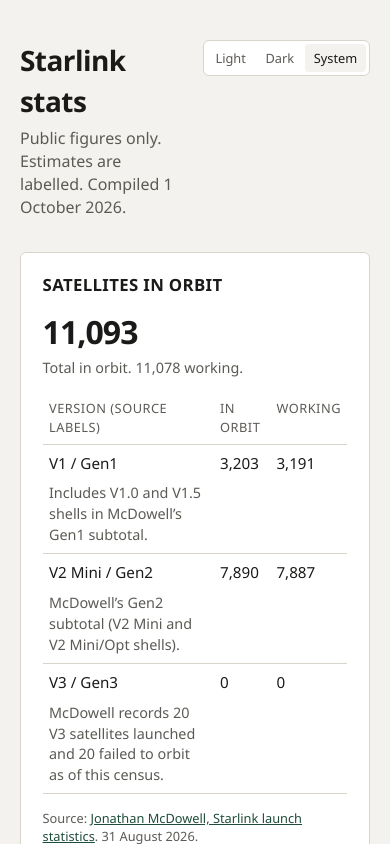
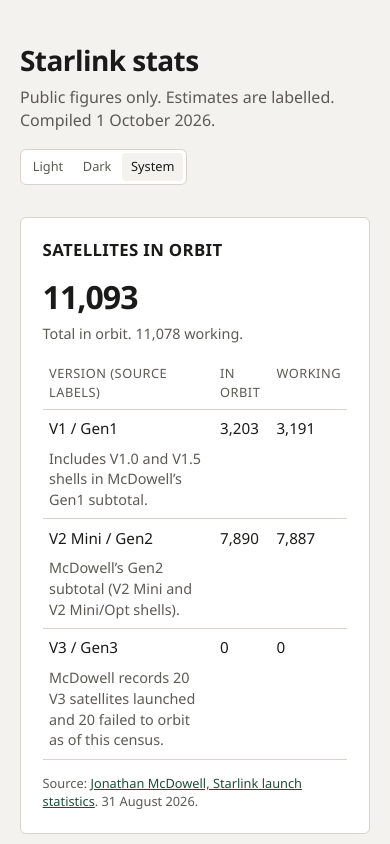
Before and after one commit to benbrackenbury/starlink-dashboard, a Next.js app: page / in a window 390 px wide. Shown: the top 844 px of the page. Built offline with nearby package versions, Linux system fonts and the light colour scheme.

Commit message:
Stack the theme control on small screens
Co-authored-by: Ben Brackenbury <benbrack22@icloud.com>

```diff
--- a/src/app/globals.css
+++ b/src/app/globals.css
@@ -183,6 +183,10 @@ th {
   .grid {
     grid-template-columns: 1fr;
   }
+
+  .page-head {
+    flex-direction: column;
+  }
 }
 
 .note {
```
